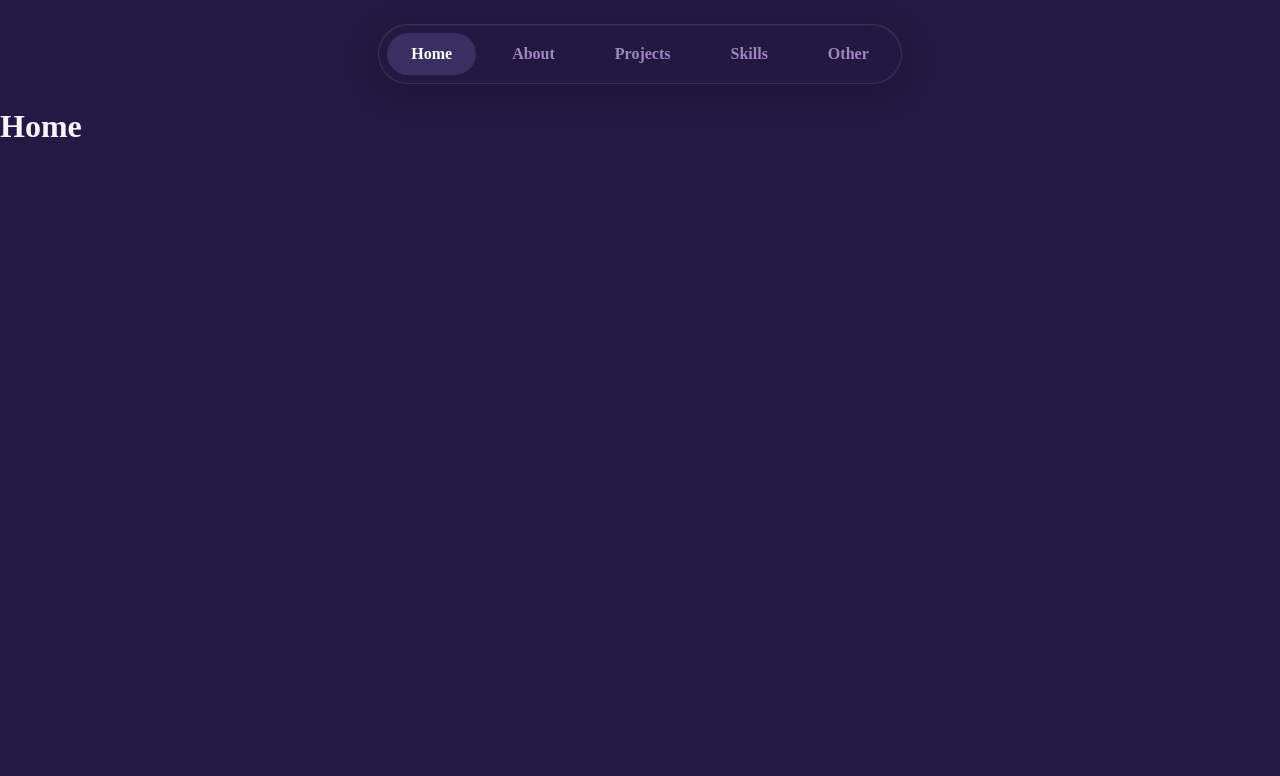
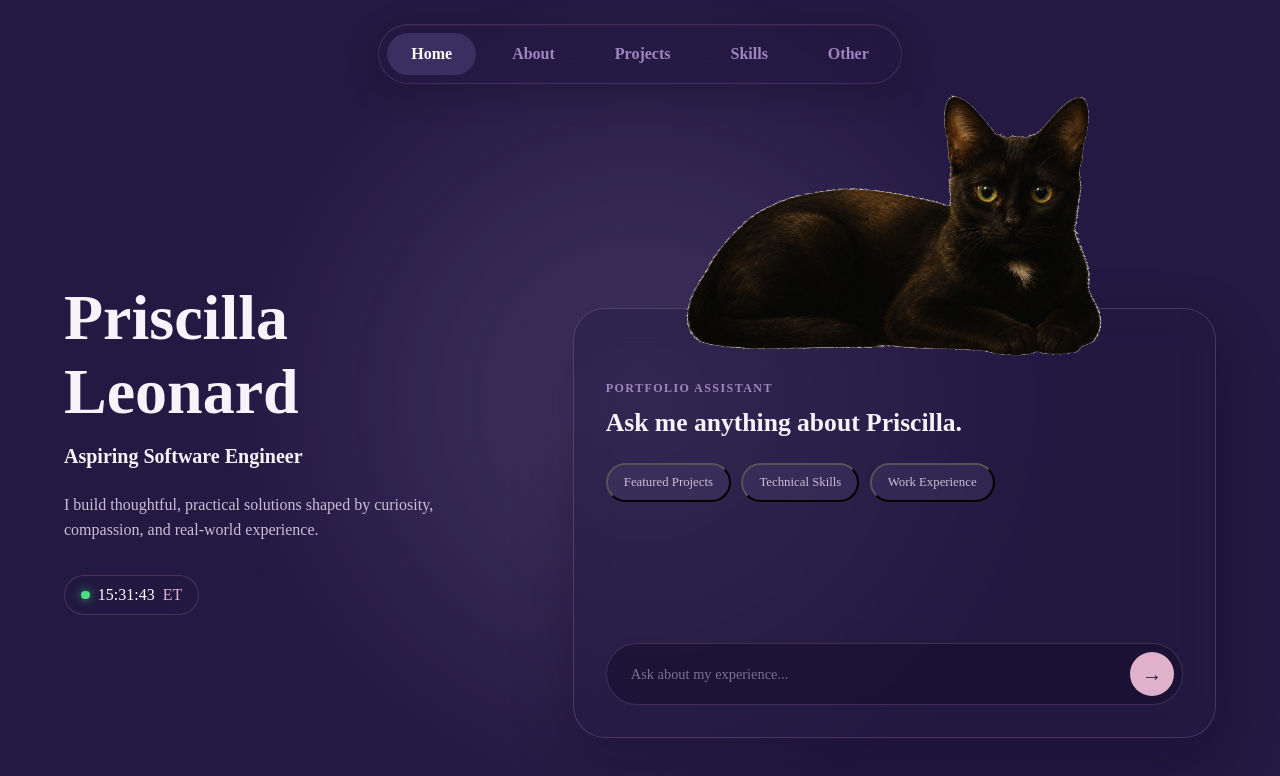
Before and after one commit to pleonard02/portfolio-website, a React (Vite) app in the folder portfolio-react/: page / in a window 1280 px wide. Shown: the top 776 px of the page. Built offline with nearby package versions, Linux system fonts and the light colour scheme.

Commit message:
Add Kali assistant UI and cursor spotlight to Home page

```diff
--- a/portfolio-react/src/App.jsx
+++ b/portfolio-react/src/App.jsx
@@ -1,15 +1,17 @@
 import { BrowserRouter, Routes, Route } from "react-router-dom";
 import Navbar from "./components/Navbar";
+import Home from "./pages/Home";
 import "./App.css";
+import CursorSpotlight from "./components/CursorSpotlight";
 
 function App() {
-
   return (
     <BrowserRouter>
+      <CursorSpotlight />
       <Navbar />
 
       <Routes>
-        <Route path="/" element={<h1>Home</h1>} />
+        <Route path="/" element={<Home />} />
         <Route path="/about" element={<h1>About</h1>} />
         <Route path="/projects" element={<h1>Projects</h1>} />
         <Route path="/skills" element={<h1>Skills</h1>} />
@@ -19,4 +21,4 @@
   );
 }
 
-export default App
+export default App;
--- /dev/null
+++ b/portfolio-react/src/components/CursorSpotlight.jsx
@@ -0,0 +1,27 @@
+import { useEffect } from "react";
+
+function CursorSpotlight () {
+    useEffect(() => {
+        function handlePointerMove(event) {
+            document.documentElement.style.setProperty(
+                "--cursor-x",
+                `${event.clientX}px`
+            );
+
+            document.documentElement.style.setProperty(
+                "--cursor-y",
+                `${event.clientY}px`
+            );
+        }
+
+        document.addEventListener("pointermove", handlePointerMove);
+
+        return () => {
+            document.removeEventListener("pointermove", handlePointerMove);
+        };
+    }, []);
+
+    return <div className="cursor-spotlight" aria-hidden="true" />;
+}
+
+export default CursorSpotlight;
--- a/portfolio-react/src/components/KaliAssistant.jsx
+++ b/portfolio-react/src/components/KaliAssistant.jsx
@@ -0,0 +1,37 @@
+import kali_assistant from "../assets/kali_portfolio_assistant.png";
+function KaliAssistant() {
+  return (
+    <section className="chatbot-wrapper">
+      <img
+        src={kali_assistant}
+        className="kali-assistant"
+        alt="Kali, Priscilla's portfolio assistant"
+      />
+
+      <section className="chatbot" aria-label="Portfolio assistant">
+        <p className="chatbot-label">PORTFOLIO ASSISTANT</p>
+        <h2>Ask me anything about Priscilla.</h2>
+
+        <div className="suggested-questions">
+          <button type="button">Featured Projects</button>
+          <button type="button">Technical Skills</button>
+          <button type="button">Work Experience</button>
+        </div>
+
+        <div className="chat-input">
+          <input
+            type="text"
+            placeholder="Ask about my experience..."
+            aria-label="Ask the porfolio assistance a question"
+          />
+
+          <button type="button" aria-label="Send question">
+            →
+          </button>
+        </div>
+      </section>
+    </section>
+  );
+}
+
+export default KaliAssistant;
```
